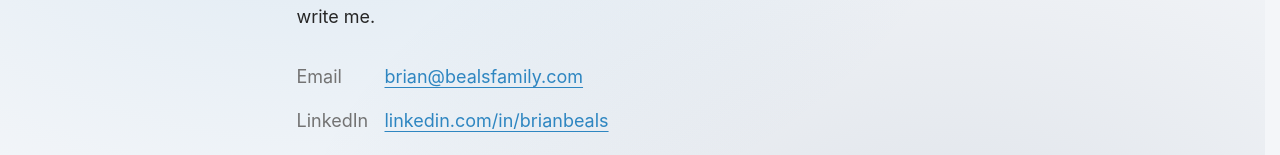
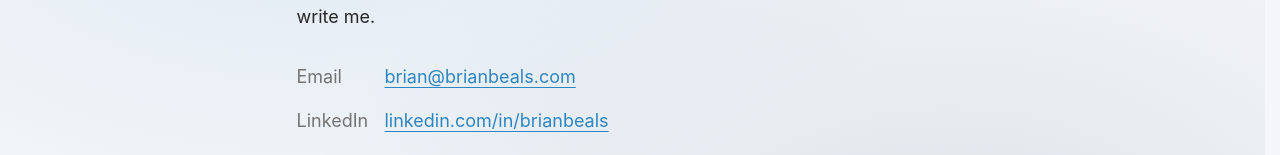
Before and after one commit to brianbeals/brianbeals.com, a Next.js app: page /contact in a window 1280 px wide. Shown: the part 347-502 px from the top of the page. Built offline with nearby package versions, Linux system fonts and the light colour scheme.

Commit message:
Update contact email to brian@brianbeals.com

```diff
--- a/app/contact/page.tsx
+++ b/app/contact/page.tsx
@@ -33,7 +33,7 @@ export default function Contact() {
         <ul className="space-y-4 text-base sm:text-lg">
           <li>
             <span className="text-neutral-500 mr-2 inline-block w-20">Email</span>
-            <a href="mailto:brian@bealsfamily.com" className="underline underline-offset-4 hover:no-underline" style={{ color: "#2E86C1" }}>brian@bealsfamily.com</a>
+            <a href="mailto:brian@brianbeals.com" className="underline underline-offset-4 hover:no-underline" style={{ color: "#2E86C1" }}>brian@brianbeals.com</a>
           </li>
           <li>
             <span className="text-neutral-500 mr-2 inline-block w-20">LinkedIn</span>
```
